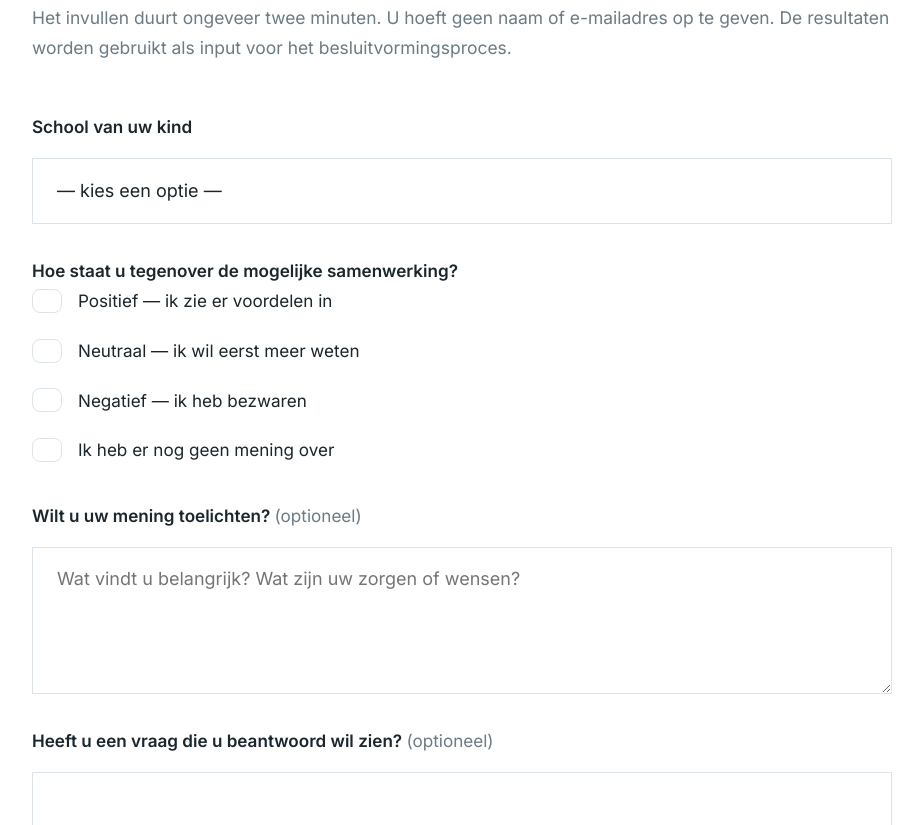
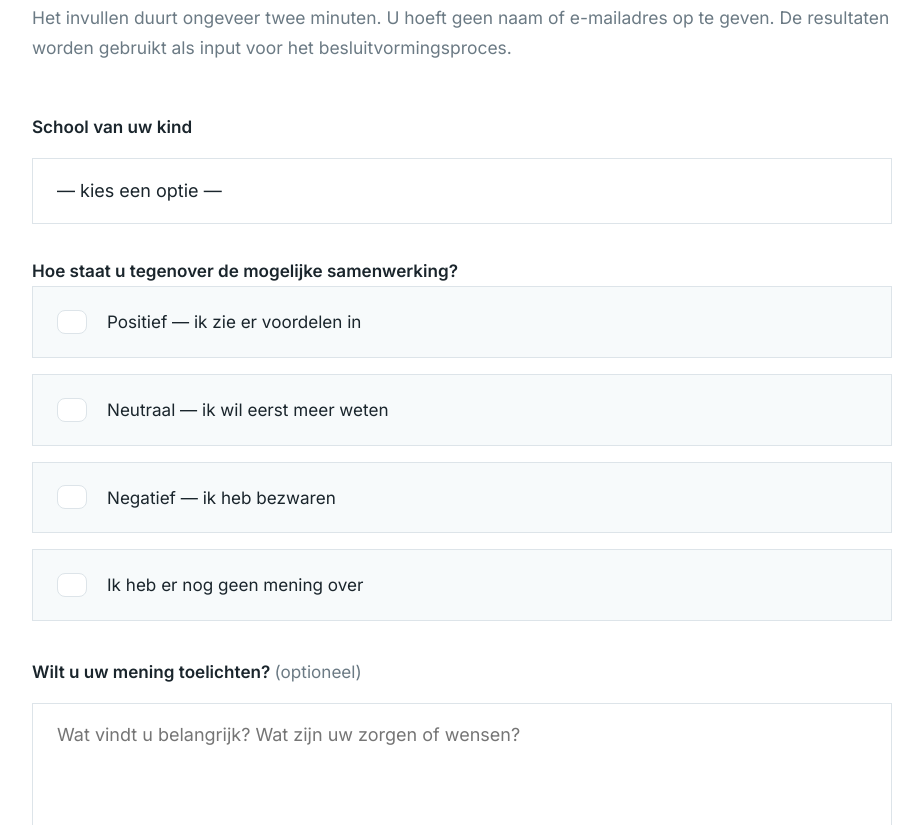
Before and after one commit to Getagrip2026/website-bruinisse, a website: page meedenken/uw-mening-telt/index.html in a window 1280 px wide. Shown: the part 612-1437 px from the top of the page, without its empty margins (82-1005 px from the left). Drawn offline with Linux system fonts and the light colour scheme.

Commit message:
Radiobuttons 'uw mening telt': ingekleurd blokje bij selectie
Geselecteerde optie krijgt nu een blauw gevuld blok i.p.v. alleen
een rand. Hover-effect toegevoegd voor betere interactiviteit.

Co-Authored-By: Claude Sonnet 4.6 <noreply@anthropic.com>

```diff
--- a/styles.css
+++ b/styles.css
@@ -1901,19 +1901,36 @@ section[id] {
 .radio-group {
   display: flex;
   flex-direction: column;
-  gap: var(--space-8);
+  gap: var(--space-6);
 }
 
 .radio-group label {
   display: flex;
   align-items: center;
-  gap: var(--space-8);
+  gap: var(--space-10);
   font-weight: 400;
   cursor: pointer;
+  padding: var(--space-10) var(--space-12);
+  border: 1.5px solid var(--color-border);
+  border-radius: var(--radius);
+  background: var(--color-bg-subtle);
+  transition: border-color .15s, background .15s;
+}
+
+.radio-group label:hover {
+  border-color: var(--color-blue-300);
+  background: var(--color-blue-50);
+}
+
+.radio-group label:has(input:checked) {
+  background: var(--color-blue-500);
+  border-color: var(--color-blue-500);
+  color: white;
+  font-weight: 600;
 }
 
 .radio-group input[type="radio"] {
-  accent-color: var(--color-blue-500);
+  accent-color: white;
   width: 18px;
   height: 18px;
   flex-shrink: 0;
```
